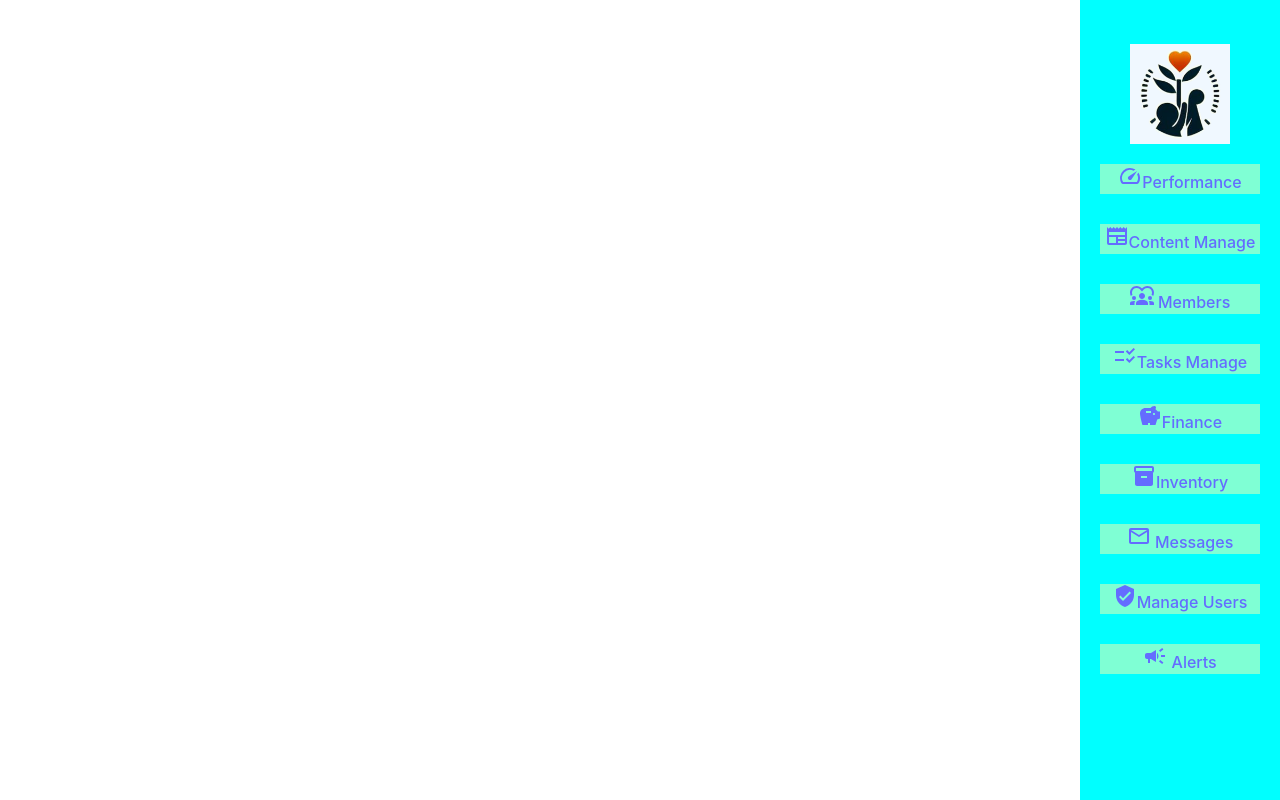
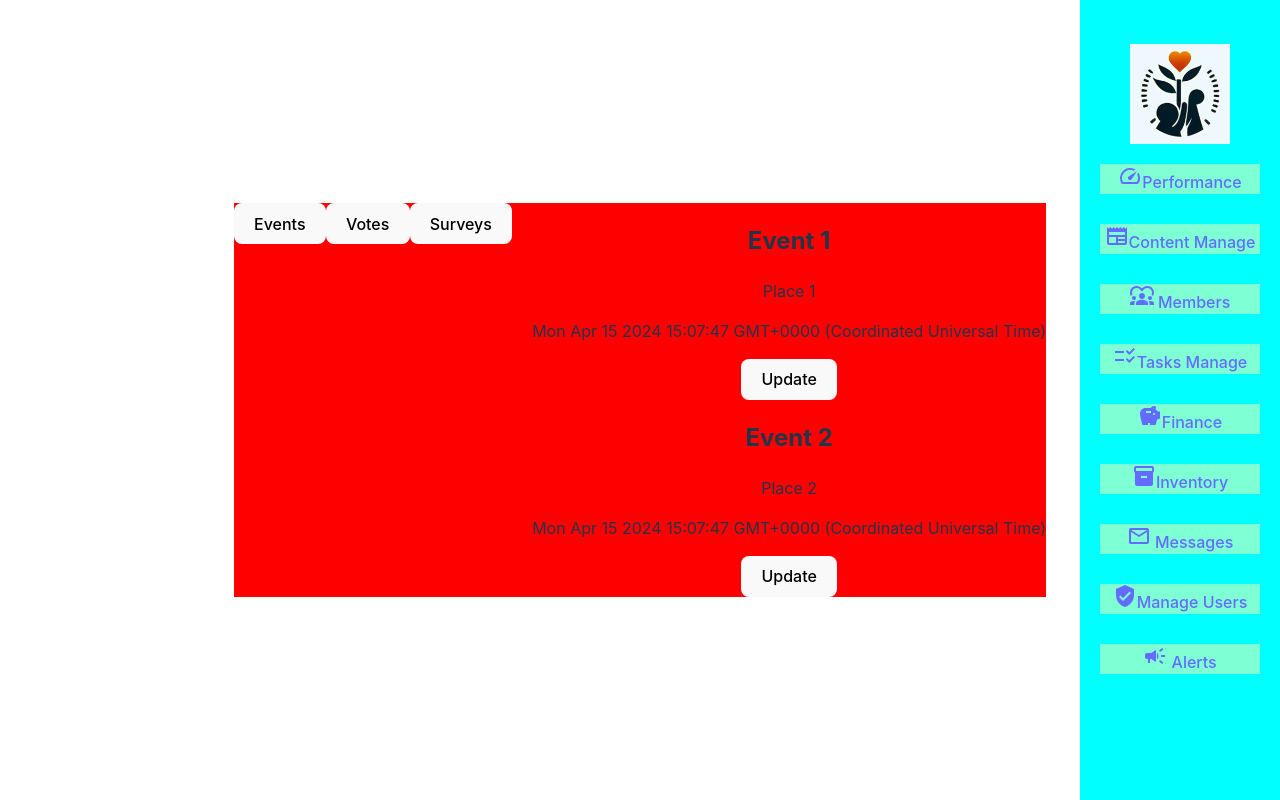
Before and after one commit to dilaneeshvaran/force-du-coeur-projet-annuel, a React (Vite) app in the folder backoffice/: page /contentManager in a window 1280 px wide. Built offline with nearby package versions, Linux system fonts and the light colour scheme.

Commit message:
content manager+performance initialized on backoffice
Signed-off-by: Dilan EESHVARAN <ieeshvarand@gmail.com>

```diff
--- a/backoffice/src/App.tsx
+++ b/backoffice/src/App.tsx
@@ -3,6 +3,9 @@ import { BrowserRouter, Route, Routes } from 'react-router-dom';
 import './App.css'
 import Menu from './components/Menu';
 import Inventory from './pages/inventory';
+import Performance from './pages/performance';
+import ContentManager from './pages/contentManager';
+
 
 function App() {
   const [count, setCount] = useState(0)
@@ -19,6 +22,8 @@ function App() {
       <Menu className="navContainer" isLoggedIn={isLoggedIn} onLogout={handleLogout} />
       <Routes>
         <Route path="/inventory" element={<Inventory />} />
+        <Route path="/performance" element={<Performance />} />
+        <Route path="/contentManager" element={<ContentManager />} />
       </Routes>
     </BrowserRouter>
   )
--- a/backoffice/src/components/Menu.tsx
+++ b/backoffice/src/components/Menu.tsx
@@ -36,11 +36,11 @@ const Menu: React.FC<MenuProps> = ({ className, isLoggedIn, onLogout }) => {
                         <img src={fdcLogo} className="logofdc" alt="fdc logo" />
                     </a>
                 </div>
-                <NavLink className={`navbar-item ${location.pathname === '/home' ? 'is-active' : ''}`} to="/">
+                <NavLink className={`navbar-item ${location.pathname === '/performance' ? 'is-active' : ''}`} to="/performance">
                     <SpeedIcon />Performance
                 </NavLink>
 
-                <NavLink className={`navbar-item ${location.pathname === '/evenements' ? 'is-active' : ''}`} to="/evenements">
+                <NavLink className={`navbar-item ${location.pathname === '/contentManager' ? 'is-active' : ''}`} to="/contentManager">
                     <NewspaperIcon />Content Manage
                 </NavLink>
 
--- /dev/null
+++ b/backoffice/src/pages/contentManager.tsx
@@ -0,0 +1,124 @@
+import React, { useState } from 'react';
+
+interface Event {
+    date: Date;
+    place: string;
+    description: string;
+    images: string[];
+}
+
+interface EventComponentProps {
+    event: Event;
+    onUpdate: (updatedEvent: Event) => void;
+}
+
+interface Vote {
+    title: string;
+    description: string;
+    options: string[];
+    deadline: Date;
+}
+
+interface VoteComponentProps {
+    vote: Vote;
+    onUpdate: (updatedVote: Vote) => void;
+}
+
+interface Survey {
+    title: string;
+    description: string;
+    deadline: Date;
+}
+
+interface SurveyComponentProps {
+    survey: Survey;
+    onUpdate: (updatedSurvey: Survey) => void;
+}
+
+function EventComponent({ event, onUpdate }: EventComponentProps) {
+    return (
+        <div>
+            <h2>{event.description}</h2>
+            <p>{event.place}</p>
+            <p>{event.date.toString()}</p>
+            <button onClick={() => onUpdate({ ...event, description: 'Updated description' })}>Update</button>
+        </div>
+    );
+}
+
+
+function VoteComponent({ vote, onUpdate }: VoteComponentProps) {
+    return (
+        <div>
+            <h2>{vote.title}</h2>
+            <p>{vote.description}</p>
+            <p>{vote.deadline.toString()}</p>
+            <button onClick={() => onUpdate({ ...vote, title: 'Updated title' })}>Update</button>
+        </div>
+    );
+}
+
+function SurveyComponent({ survey, onUpdate }: SurveyComponentProps) {
+    return (
+        <div>
+            <h2>{survey.title}</h2>
+            <p>{survey.description}</p>
+            <p>{survey.deadline.toString()}</p>
+            <button onClick={() => onUpdate({ ...survey, title: 'Updated title' })}>Update</button>
+        </div>
+    );
+}
+
+function ContentManager() {
+    const [events, setEvents] = useState<Event[]>([
+        { date: new Date(), place: 'Place 1', description: 'Event 1', images: ['image1.jpg'] },
+        { date: new Date(), place: 'Place 2', description: 'Event 2', images: ['image2.jpg'] },
+    ]);
+    const [votes, setVotes] = useState<Vote[]>([
+        { title: 'Vote 1', description: 'Description 1', options: ['Option 1', 'Option 2'], deadline: new Date() },
+        { title: 'Vote 2', description: 'Description 2', options: ['Option 3', 'Option 4'], deadline: new Date() },
+    ]);
+    const [surveys, setSurveys] = useState<Survey[]>([
+        { title: 'Survey 1', description: 'Description 1', deadline: new Date() },
+        { title: 'Survey 2', description: 'Description 2', deadline: new Date() },
+    ]);
+
+    const [selectedOption, setSelectedOption] = useState<'events' | 'votes' | 'surveys'>('events');
+
+    return (
+        <div>
+            <div style={{ backgroundColor: 'red', display: 'flex' }}>
+                <div style={{ marginRight: '20px' }}>
+                    <button onClick={() => setSelectedOption('events')}>Events</button>
+                    <button onClick={() => setSelectedOption('votes')}>Votes</button>
+                    <button onClick={() => setSelectedOption('surveys')}>Surveys</button>
+                </div>
+                <div>
+                    {selectedOption === 'events' && events.map((event, index) => (
+                        <EventComponent key={index} event={event} onUpdate={updatedEvent => {
+                            const newEvents = [...events];
+                            newEvents[index] = updatedEvent;
+                            setEvents(newEvents);
+                        }} />
+                    ))}
+                    {selectedOption === 'votes' && votes.map((vote, index) => (
+                        <VoteComponent key={index} vote={vote} onUpdate={updatedVote => {
+                            const newVotes = [...votes];
+                            newVotes[index] = updatedVote;
+                            setVotes(newVotes);
+                        }} />
+                    ))}
+                    {selectedOption === 'surveys' && surveys.map((survey, index) => (
+                        <SurveyComponent key={index} survey={survey} onUpdate={updatedSurvey => {
+                            const newSurveys = [...surveys];
+                            newSurveys[index] = updatedSurvey;
+                            setSurveys(newSurveys);
+                        }} />
+                    ))}
+                </div>
+            </div>
+        </div >
+    );
+}
+
+export default ContentManager;
--- /dev/null
+++ b/backoffice/src/pages/performance.tsx
@@ -0,0 +1,38 @@
+import React, { useEffect, useState } from 'react';
+
+function Performance() {
+    const [donations, setDonations] = useState([
+        { amount: 100 },
+        { amount: 200 },
+        { amount: 150 },
+    ]);
+    const [traffic, setTraffic] = useState([
+        { revenue: 50 },
+        { revenue: 75 },
+        { revenue: 125 },
+    ]);
+    const [memberships, setMemberships] = useState([
+        { fee: 300 },
+        { fee: 200 },
+        { fee: 250 },
+    ]);
+
+    const totalDonationRevenue = donations.reduce((total, donation) => total + donation.amount, 0);
+    const totalTrafficRevenue = traffic.reduce((total, visit) => total + visit.revenue, 0);
+    const totalMembershipRevenue = memberships.reduce((total, membership) => total + membership.fee, 0);
+
+    const totalRevenue = totalDonationRevenue + totalTrafficRevenue + totalMembershipRevenue;
+
+    return (
+        <div>
+            <h1>Performance pour le mois</h1>
+            <p>Dons : {totalDonationRevenue}</p>
+            <p>Cotisations : {totalMembershipRevenue}</p>
+            <p>Total Revenue: {totalRevenue}</p>
+            <p>Visiteurs : {traffic.length}</p>
+            <p>Membres adhérés: {memberships.length}</p>
+        </div>
+    );
+}
+
+export default Performance;
```
